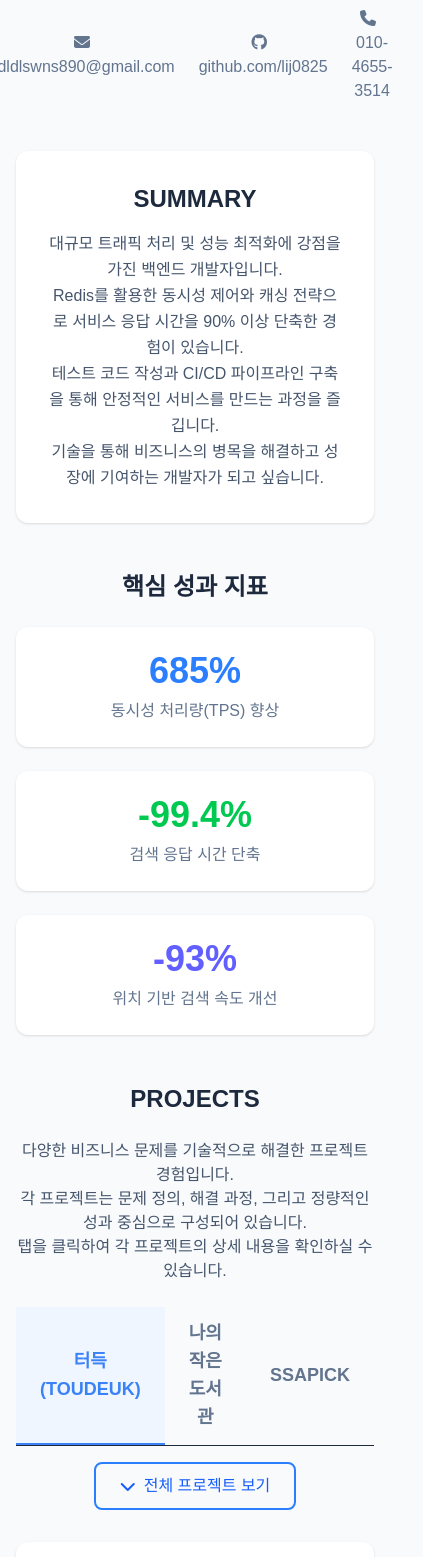
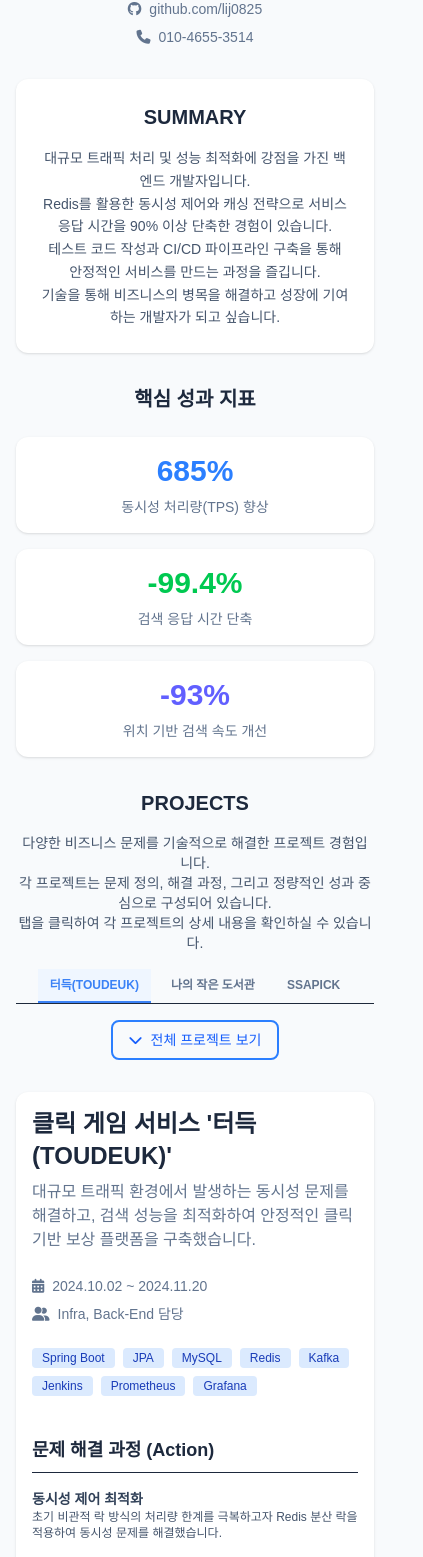
Before and after one commit to lij0825/lij0825.github.io, a React (Vite) app: page / in a window 390 px wide. Shown: the part 365-1922 px from the top of the page, 423 px wide, since content can reach past the window. Built offline with nearby package versions, Linux system fonts and the light colour scheme; some icons are missing; a web font is replaced by a local one.

Commit message:
Improve mobile responsive design: fix overflow issues and center alignment

```diff
--- a/src/App.tsx
+++ b/src/App.tsx
@@ -53,14 +53,18 @@ function App() {
     if (!data) return null;
 
     return (
-      <div>
-        <h3 className="text-3xl font-bold text-slate-800 dark:text-white">{data.title}</h3>
-        <p className="text-lg text-slate-500 dark:text-gray-400 mt-2 mb-6">{data.summary}</p>
-        <div className="flex flex-wrap gap-x-6 gap-y-2 mb-6">
+      <div className="overflow-hidden">
+        <h3 className="text-2xl md:text-3xl font-bold text-slate-800 dark:text-white break-words">
+          {data.title}
+        </h3>
+        <p className="text-base md:text-lg text-slate-500 dark:text-gray-400 mt-2 mb-6 break-words">
+          {data.summary}
+        </p>
+        <div className="flex flex-wrap gap-x-4 md:gap-x-6 gap-y-2 mb-6 text-sm md:text-base">
           {data.meta.map((item: { icon: string; text: string }, index: number) => (
             <div key={index} className="flex items-center text-slate-500 dark:text-gray-400">
               <i className={`fas ${item.icon} mr-2`}></i>
-              <span>{item.text}</span>
+              <span className="break-words">{item.text}</span>
             </div>
           ))}
         </div>
@@ -68,27 +72,31 @@ function App() {
           {data.tech.map((t: string, index: number) => (
             <span
               key={index}
-              className="bg-blue-100 dark:bg-blue-900 text-blue-800 dark:text-blue-200 text-sm font-medium mr-2 mb-2 px-2.5 py-0.5 rounded"
+              className="bg-blue-100 dark:bg-blue-900 text-blue-800 dark:text-blue-200 text-xs md:text-sm font-medium mr-2 mb-2 px-2.5 py-0.5 rounded"
             >
               {t}
             </span>
           ))}
         </div>
 
-        <div className="grid md:grid-cols-2 gap-8">
-          <div>
-            <h4 className="text-xl font-bold text-slate-800 dark:text-white border-b dark:border-gray-600 pb-2 mb-4">
+        <div className="grid md:grid-cols-2 gap-6 md:gap-8">
+          <div className="overflow-hidden">
+            <h4 className="text-lg md:text-xl font-bold text-slate-800 dark:text-white border-b dark:border-gray-600 pb-2 mb-4">
               문제 해결 과정 (Action)
             </h4>
             {data.actions.map((action: { title: string; detail: string }, index: number) => (
               <div key={index} className="mb-4">
-                <h5 className="font-semibold text-slate-700 dark:text-gray-300">{action.title}</h5>
-                <p className="text-slate-600 dark:text-gray-400 whitespace-pre-line">{action.detail}</p>
+                <h5 className="font-semibold text-sm md:text-base text-slate-700 dark:text-gray-300 break-words">
+                  {action.title}
+                </h5>
+                <p className="text-xs md:text-sm text-slate-600 dark:text-gray-400 whitespace-pre-line break-words">
+                  {action.detail}
+                </p>
               </div>
             ))}
           </div>
-          <div>
-            <h4 className="text-xl font-bold text-slate-800 dark:text-white border-b dark:border-gray-600 pb-2 mb-4">
+          <div className="overflow-hidden">
+            <h4 className="text-lg md:text-xl font-bold text-slate-800 dark:text-white border-b dark:border-gray-600 pb-2 mb-4">
               핵심 성과 (Result)
             </h4>
             {data.results.map(
@@ -104,11 +112,18 @@ function App() {
                 },
                 index: number
               ) => (
-                <div key={index} className="mb-6 p-6 rounded-lg bg-slate-50 dark:bg-gray-700">
-                  <h5 className="font-bold text-lg text-slate-800 dark:text-white">{result.title}</h5>
-                  <p className="text-slate-600 dark:text-gray-300 mt-2 mb-4">{result.detail}</p>
+                <div
+                  key={index}
+                  className="mb-6 p-4 md:p-6 rounded-lg bg-slate-50 dark:bg-gray-700 overflow-hidden"
+                >
+                  <h5 className="font-bold text-base md:text-lg text-slate-800 dark:text-white break-words">
+                    {result.title}
+                  </h5>
+                  <p className="text-xs md:text-sm text-slate-600 dark:text-gray-300 mt-2 mb-4 break-words">
+                    {result.detail}
+                  </p>
                   {"chart" in result && result.chart && (
-                    <div className="chart-container">
+                    <div className="chart-container w-full overflow-hidden">
                       <Bar
                         data={result.chart.data}
                         options={result.chart.options as ChartOptions<"bar">}
@@ -125,8 +140,8 @@ function App() {
   };
 
   return (
-    <div className="min-h-screen bg-slate-50 dark:bg-gray-900 py-8 transition-colors duration-300">
-      <div className="container mx-auto p-4 md:p-8 max-w-6xl">
+    <div className="min-h-screen bg-slate-50 dark:bg-gray-900 py-4 md:py-8 transition-colors duration-300">
+      <div className="container mx-auto px-4 md:px-6 lg:px-8 max-w-6xl">
         {/* 다크 모드 토글 버튼 */}
         <div className="flex justify-end mb-4 print:hidden">
           <button
@@ -142,7 +157,7 @@ function App() {
           </button>
         </div>
 
-        <header className="text-center mb-12">
+        <header className="text-center mb-8 md:mb-12">
           {/* 프로필 이미지 */}
           <div className="flex justify-center mb-6">
             <img
@@ -152,9 +167,13 @@ function App() {
             />
           </div>
 
-          <h1 className="text-4xl md:text-5xl font-bold text-slate-800 dark:text-white">이인준</h1>
-          <p className="text-xl md:text-2xl text-slate-600 dark:text-gray-300 mt-2">Backend Engineer</p>
-          <div className="flex justify-center items-center space-x-6 mt-6 text-slate-500 dark:text-gray-400">
+          <h1 className="text-3xl md:text-4xl lg:text-5xl font-bold text-slate-800 dark:text-white">
+            이인준
+          </h1>
+          <p className="text-lg md:text-xl lg:text-2xl text-slate-600 dark:text-gray-300 mt-2">
+            Backend Engineer
+          </p>
+          <div className="flex flex-col md:flex-row justify-center items-center md:space-x-6 space-y-2 md:space-y-0 mt-6 text-slate-500 dark:text-gray-400 text-sm md:text-base">
             <a
               href="mailto:dldlswns890@gmail.com"
               className="hover:text-blue-500 transition-colors"
@@ -175,9 +194,14 @@ function App() {
           </div>
         </header>
 
-        <section id="summary" className="mb-12 bg-white dark:bg-gray-800 p-8 rounded-xl shadow-sm">
-          <h2 className="text-2xl font-bold text-slate-800 dark:text-white mb-4 text-center">SUMMARY</h2>
-          <p className="text-center text-slate-600 dark:text-gray-300 max-w-3xl mx-auto leading-relaxed">
+        <section
+          id="summary"
+          className="mb-8 md:mb-12 bg-white dark:bg-gray-800 p-6 md:p-8 rounded-xl shadow-sm"
+        >
+          <h2 className="text-xl md:text-2xl font-bold text-slate-800 dark:text-white mb-4 text-center">
+            SUMMARY
+          </h2>
+          <p className="text-sm md:text-base text-center text-slate-600 dark:text-gray-300 max-w-3xl mx-auto leading-relaxed">
             대규모 트래픽 처리 및 성능 최적화에 강점을 가진 백엔드 개발자입니다. <br />
             Redis를 활용한 동시성 제어와 캐싱 전략으로 서비스 응답 시간을 90% 이상 단축한 경험이
             있습니다. <br />
@@ -188,27 +212,43 @@ function App() {
           </p>
         </section>
 
-        <section id="key-achievements" className="mb-12">
-          <h2 className="text-2xl font-bold text-slate-800 dark:text-white mb-6 text-center">핵심 성과 지표</h2>
-          <div className="grid grid-cols-1 md:grid-cols-3 gap-6 text-center">
-            <div className="bg-white dark:bg-gray-700 p-6 rounded-xl shadow-sm">
-              <p className="text-4xl font-bold text-blue-500 dark:text-blue-400">685%</p>
-              <p className="text-slate-500 dark:text-gray-300 mt-2">동시성 처리량(TPS) 향상</p>
+        <section id="key-achievements" className="mb-8 md:mb-12">
+          <h2 className="text-xl md:text-2xl font-bold text-slate-800 dark:text-white mb-6 text-center">
+            핵심 성과 지표
+          </h2>
+          <div className="grid grid-cols-1 md:grid-cols-3 gap-4 md:gap-6 text-center">
+            <div className="bg-white dark:bg-gray-700 p-4 md:p-6 rounded-xl shadow-sm">
+              <p className="text-3xl md:text-4xl font-bold text-blue-500 dark:text-blue-400">
+                685%
+              </p>
+              <p className="text-sm md:text-base text-slate-500 dark:text-gray-300 mt-2">
+                동시성 처리량(TPS) 향상
+              </p>
             </div>
-            <div className="bg-white dark:bg-gray-700 p-6 rounded-xl shadow-sm">
-              <p className="text-4xl font-bold text-green-500 dark:text-green-400">-99.4%</p>
-              <p className="text-slate-500 dark:text-gray-300 mt-2">검색 응답 시간 단축</p>
+            <div className="bg-white dark:bg-gray-700 p-4 md:p-6 rounded-xl shadow-sm">
+              <p className="text-3xl md:text-4xl font-bold text-green-500 dark:text-green-400">
+                -99.4%
+              </p>
+              <p className="text-sm md:text-base text-slate-500 dark:text-gray-300 mt-2">
+                검색 응답 시간 단축
+              </p>
             </div>
-            <div className="bg-white dark:bg-gray-700 p-6 rounded-xl shadow-sm">
-              <p className="text-4xl font-bold text-indigo-500 dark:text-indigo-400">-93%</p>
-              <p className="text-slate-500 dark:text-gray-300 mt-2">위치 기반 검색 속도 개선</p>
+            <div className="bg-white dark:bg-gray-700 p-4 md:p-6 rounded-xl shadow-sm">
+              <p className="text-3xl md:text-4xl font-bold text-indigo-500 dark:text-indigo-400">
+                -93%
+              </p>
+              <p className="text-sm md:text-base text-slate-500 dark:text-gray-300 mt-2">
+                위치 기반 검색 속도 개선
+              </p>
             </div>
           </div>
         </section>
 
-        <section id="projects" className="mb-12">
-          <h2 className="text-2xl font-bold text-slate-800 dark:text-white mb-6 text-center">PROJECTS</h2>
-          <div className="text-center text-slate-600 dark:text-gray-300 mb-6 max-w-3xl mx-auto">
+        <section id="projects" className="mb-8 md:mb-12">
+          <h2 className="text-xl md:text-2xl font-bold text-slate-800 dark:text-white mb-4 md:mb-6 text-center">
+            PROJECTS
+          </h2>
+          <div className="text-center text-slate-600 dark:text-gray-300 mb-4 md:mb-6 max-w-3xl mx-auto text-sm md:text-base">
             <p>
               다양한 비즈니스 문제를 기술적으로 해결한 프로젝트 경험입니다.
               <br />각 프로젝트는 문제 정의, 해결 과정, 그리고 정량적인 성과 중심으로 구성되어
@@ -219,7 +259,7 @@ function App() {
           </div>
 
           {/* 탭 */}
-          <div className="flex justify-center mb-4 border-b dark:border-gray-700 print:hidden">
+          <div className="flex flex-wrap justify-center mb-4 border-b dark:border-gray-700 print:hidden gap-2 md:gap-0">
             {(Object.keys(projectData) as ProjectId[]).map((tabId) => {
               const titles: Record<ProjectId, string> = {
                 toudeuk: "터득(TOUDEUK)",
@@ -233,7 +273,7 @@ function App() {
                     setActiveTab(tabId);
                     setShowAllProjects(false);
                   }}
-                  className={`tab-btn px-6 py-3 text-lg font-semibold border-b-2 ${
+                  className={`tab-btn px-3 py-2 md:px-6 md:py-3 text-xs md:text-sm lg:text-lg font-semibold border-b-2 whitespace-nowrap ${
                     activeTab === tabId && !showAllProjects
                       ? "tab-active"
                       : "border-transparent text-slate-500 dark:text-gray-400"
@@ -249,7 +289,7 @@ function App() {
           <div className="flex justify-center mb-8">
             <button
               onClick={() => setShowAllProjects(!showAllProjects)}
-              className="print:hidden group relative px-6 py-2.5 rounded-lg font-medium transition-all duration-300 flex items-center gap-2 border-2 border-blue-500 dark:border-blue-400 text-blue-600 dark:text-blue-400 hover:bg-blue-500 hover:text-white hover:shadow-lg"
+              className="print:hidden group relative px-4 py-2 md:px-6 md:py-2.5 text-sm md:text-base rounded-lg font-medium transition-all duration-300 flex items-center gap-2 border-2 border-blue-500 dark:border-blue-400 text-blue-600 dark:text-blue-400 hover:bg-blue-500 hover:text-white hover:shadow-lg"
             >
               <i
                 className={`fas fa-${
@@ -269,13 +309,20 @@ function App() {
                 return (
                   <div
                     key={projectId}
-                    className="bg-white dark:bg-gray-800 p-6 md:p-8 rounded-xl shadow-sm page-break-inside-avoid"
+                    className="bg-white dark:bg-gray-800 p-4 md:p-6 lg:p-8 rounded-xl shadow-sm page-break-inside-avoid"
                   >
-                    <h3 className="text-3xl font-bold text-slate-800 dark:text-white">{data.title}</h3>
-                    <p className="text-lg text-slate-500 dark:text-gray-400 mt-2 mb-6">{data.summary}</p>
-                    <div className="flex flex-wrap gap-x-6 gap-y-2 mb-6">
+                    <h3 className="text-2xl md:text-3xl font-bold text-slate-800 dark:text-white">
+                      {data.title}
+                    </h3>
+                    <p className="text-base md:text-lg text-slate-500 dark:text-gray-400 mt-2 mb-6">
+                      {data.summary}
+                    </p>
+                    <div className="flex flex-wrap gap-x-4 md:gap-x-6 gap-y-2 mb-6 text-sm md:text-base">
                       {data.meta.map((item: { icon: string; text: string }, index: number) => (
-                        <div key={index} className="flex items-center text-slate-500 dark:text-gray-400">
+                        <div
+                          key={index}
+                          className="flex items-center text-slate-500 dark:text-gray-400"
+                        >
                           <i className={`fas ${item.icon} mr-2`}></i>
                           <span>{item.text}</span>
                         </div>
@@ -285,29 +332,33 @@ function App() {
                       {data.tech.map((t: string, index: number) => (
                         <span
                           key={index}
-                          className="bg-blue-100 dark:bg-blue-900 text-blue-800 dark:text-blue-200 text-sm font-medium mr-2 mb-2 px-2.5 py-0.5 rounded"
+                          className="bg-blue-100 dark:bg-blue-900 text-blue-800 dark:text-blue-200 text-xs md:text-sm font-medium mr-2 mb-2 px-2.5 py-0.5 rounded"
                         >
                           {t}
                         </span>
                       ))}
                     </div>
 
-                    <div className="grid md:grid-cols-2 gap-8">
-                      <div>
-                        <h4 className="text-xl font-bold text-slate-800 dark:text-white border-b dark:border-gray-600 pb-2 mb-4">
+                    <div className="grid md:grid-cols-2 gap-6 md:gap-8">
+                      <div className="overflow-hidden">
+                        <h4 className="text-lg md:text-xl font-bold text-slate-800 dark:text-white border-b dark:border-gray-600 pb-2 mb-4">
                           문제 해결 과정 (Action)
                         </h4>
                         {data.actions.map(
                           (action: { title: string; detail: string }, index: number) => (
                             <div key={index} className="mb-4">
-                              <h5 className="font-semibold text-slate-700 dark:text-gray-300">{action.title}</h5>
-                              <p className="text-slate-600 dark:text-gray-400 whitespace-pre-line">{action.detail}</p>
+                              <h5 className="font-semibold text-sm md:text-base text-slate-700 dark:text-gray-300 break-words">
+                                {action.title}
+                              </h5>
+                              <p className="text-xs md:text-sm text-slate-600 dark:text-gray-400 whitespace-pre-line break-words">
+                                {action.detail}
+                              </p>
                             </div>
                           )
                         )}
                       </div>
-                      <div>
-                        <h4 className="text-xl font-bold text-slate-800 dark:text-white border-b dark:border-gray-600 pb-2 mb-4">
+                      <div className="overflow-hidden">
+                        <h4 className="text-lg md:text-xl font-bold text-slate-800 dark:text-white border-b dark:border-gray-600 pb-2 mb-4">
                           핵심 성과 (Result)
                         </h4>
                         {data.results.map(
@@ -323,11 +374,18 @@ function App() {
                             },
                             index: number
                           ) => (
-                            <div key={index} className="mb-6 p-6 rounded-lg bg-slate-50 dark:bg-gray-700">
-                              <h5 className="font-bold text-lg text-slate-800 dark:text-white">{result.title}</h5>
-                              <p className="text-slate-600 dark:text-gray-300 mt-2 mb-4">{result.detail}</p>
+                            <div
+                              key={index}
+                              className="mb-6 p-4 md:p-6 rounded-lg bg-slate-50 dark:bg-gray-700 overflow-hidden"
+                            >
+                              <h5 className="font-bold text-base md:text-lg text-slate-800 dark:text-white break-words">
+                                {result.title}
+                              </h5>
+                              <p className="text-xs md:text-sm text-slate-600 dark:text-gray-300 mt-2 mb-4 break-words">
+                                {result.detail}
+                              </p>
                               {"chart" in result && result.chart && (
-                                <div className="chart-container">
+                                <div className="chart-container w-full overflow-hidden">
                                   <Bar
                                     data={result.chart.data}
                                     options={result.chart.options as ChartOptions<"bar">}
@@ -367,38 +425,48 @@ function App() {
             </div>
           ) : (
             // 탭으로 보기 (기존)
-            <div id="project-content" className="bg-white dark:bg-gray-800 p-6 md:p-8 rounded-xl shadow-sm">
+            <div
+              id="project-content"
+              className="bg-white dark:bg-gray-800 p-4 md:p-6 lg:p-8 rounded-xl shadow-sm overflow-hidden"
+            >
               {renderProjectContent()}
             </div>
           )}
         </section>
 
-        <section id="skills" className="mb-12">
-          <h2 className="text-2xl font-bold text-slate-800 dark:text-white mb-6 text-center">SKILLS</h2>
-          <p className="text-center text-slate-500 dark:text-gray-400 text-sm mb-6">
+        <section id="skills" className="mb-8 md:mb-12">
+          <h2 className="text-xl md:text-2xl font-bold text-slate-800 dark:text-white mb-4 md:mb-6 text-center">
+            SKILLS
+          </h2>
+          <p className="text-center text-slate-500 dark:text-gray-400 text-xs md:text-sm mb-4 md:mb-6">
             <i className="fas fa-info-circle mr-2"></i>
             스킬에 마우스를 올리면 상세 정보와 숙련도를 확인할 수 있습니다
           </p>
-          <div id="skills-content" className="bg-white dark:bg-gray-800 p-8 rounded-xl shadow-sm">
-            <div className="grid grid-cols-1 md:grid-cols-2 gap-x-8 gap-y-12">
+          <div
+            id="skills-content"
+            className="bg-white dark:bg-gray-800 p-4 md:p-6 lg:p-8 rounded-xl shadow-sm"
+          >
+            <div className="grid grid-cols-1 md:grid-cols-2 gap-x-4 md:gap-x-6 lg:gap-x-8 gap-y-6 md:gap-y-8 lg:gap-y-12">
               {Object.entries(skillsData).map(
                 ([category, skills]: [
                   string,
                   Array<{ name: string; icon: string; level: number; description: string }>
                 ]) => (
                   <div key={category}>
-                    <h4 className="font-bold text-slate-700 dark:text-gray-300 mb-4">{category}</h4>
-                    <div className="flex flex-wrap gap-3">
+                    <h4 className="font-bold text-slate-700 dark:text-gray-300 mb-3 md:mb-4 text-sm md:text-base">
+                      {category}
+                    </h4>
+                    <div className="flex flex-wrap gap-2 md:gap-3">
                       {skills.map(
                         (
                           skill: { name: string; icon: string; level: number; description: string },
                           index: number
                         ) => (
                           <div key={index} className="relative group">
-                            <span className="bg-slate-100 dark:bg-gray-700 text-slate-700 dark:text-gray-200 text-sm font-medium px-3 py-1.5 rounded-full cursor-pointer transition-colors hover:bg-blue-100 dark:hover:bg-blue-900 hover:text-blue-800 dark:hover:text-blue-200 flex items-center gap-2">
+                            <span className="bg-slate-100 dark:bg-gray-700 text-slate-700 dark:text-gray-200 text-xs md:text-sm font-medium px-2.5 py-1 md:px-3 md:py-1.5 rounded-full cursor-pointer transition-colors hover:bg-blue-100 dark:hover:bg-blue-900 hover:text-blue-800 dark:hover:text-blue-200 flex items-center gap-1.5 md:gap-2">
                               {skill.icon.startsWith("iconify:") ? (
                                 <span
-                                  className="iconify w-4 h-4"
+                                  className="iconify w-3.5 h-3.5 md:w-4 md:h-4"
                                   data-icon={skill.icon.replace("iconify:", "")}
                                 ></span>
                               ) : (
@@ -407,9 +475,11 @@ function App() {
                               {skill.name}
                             </span>
                             {/* 툴팁 */}
-                            <div className="absolute bottom-full left-1/2 -translate-x-1/2 mb-2 w-72 p-4 bg-white dark:bg-gray-800 rounded-lg shadow-xl invisible opacity-0 group-hover:visible group-hover:opacity-100 transition-opacity duration-300 z-10 border border-slate-200 dark:border-gray-600">
+                            <div className="absolute bottom-full left-1/2 -translate-x-1/2 mb-2 w-64 md:w-72 p-3 md:p-4 bg-white dark:bg-gray-800 rounded-lg shadow-xl invisible opacity-0 group-hover:visible group-hover:opacity-100 transition-opacity duration-300 z-10 border border-slate-200 dark:border-gray-600">
                               <div className="flex items-center justify-between mb-2">
-                                <h5 className="font-bold text-slate-800 dark:text-white">{skill.name}</h5>
+                                <h5 className="font-bold text-slate-800 dark:text-white">
+                                  {skill.name}
+                                </h5>
                                 <div className="flex space-x-1 text-sm">
                                   {[1, 2, 3, 4, 5].map((star) => (
                                     <i
@@ -442,19 +512,27 @@ function App() {
           </div>
         </section>
 
-        <section id="timeline" className="mb-12">
-          <h2 className="text-2xl font-bold text-slate-800 dark:text-white mb-8 text-center">
+        <section id="timeline" className="mb-8 md:mb-12">
+          <h2 className="text-xl md:text-2xl font-bold text-slate-800 dark:text-white mb-6 md:mb-8 text-center">
             EDUCATION & ACTIVITIES
           </h2>
-          <div className="relative pl-20">
-            <div className="absolute left-12 h-full border-l-2 border-slate-200 dark:border-gray-600"></div>
+          <div className="relative pl-12 md:pl-16 lg:pl-20">
+            <div className="absolute left-6 md:left-8 lg:left-12 h-full border-l-2 border-slate-200 dark:border-gray-600"></div>
             <div id="timeline-content">
               {timelineData.map(
                 (item: { period: string; title: string; description?: string }, index: number) => (
-                  <div key={index} className="relative pb-8 timeline-item">
-                    <p className="text-sm text-slate-500 dark:text-gray-400">{item.period}</p>
-                    <h4 className="font-bold text-slate-800 dark:text-white mt-1">{item.title}</h4>
-                    {item.description && <p className="text-slate-600 dark:text-gray-300">{item.description}</p>}
+                  <div key={index} className="relative pb-6 md:pb-8 timeline-item">
+                    <p className="text-xs md:text-sm text-slate-500 dark:text-gray-400">
+                      {item.period}
+                    </p>
+                    <h4 className="font-bold text-sm md:text-base text-slate-800 dark:text-white mt-1">
+                      {item.title}
+                    </h4>
+                    {item.description && (
+                      <p className="text-xs md:text-sm text-slate-600 dark:text-gray-300">
+                        {item.description}
+                      </p>
+                    )}
                   </div>
                 )
               )}
--- a/tailwind.config.js
+++ b/tailwind.config.js
@@ -1,7 +1,7 @@
 /** @type {import('tailwindcss').Config} */
 export default {
   content: ["./index.html", "./src/**/*.{js,ts,jsx,tsx}"],
-  darkMode: 'class', // 다크 모드를 클래스 기반으로 활성화
+  darkMode: "class", // 다크 모드를 클래스 기반으로 활성화
   theme: {
     extend: {},
   },
```
Also changed, not shown: src/index.css (+31 -6 lines).
